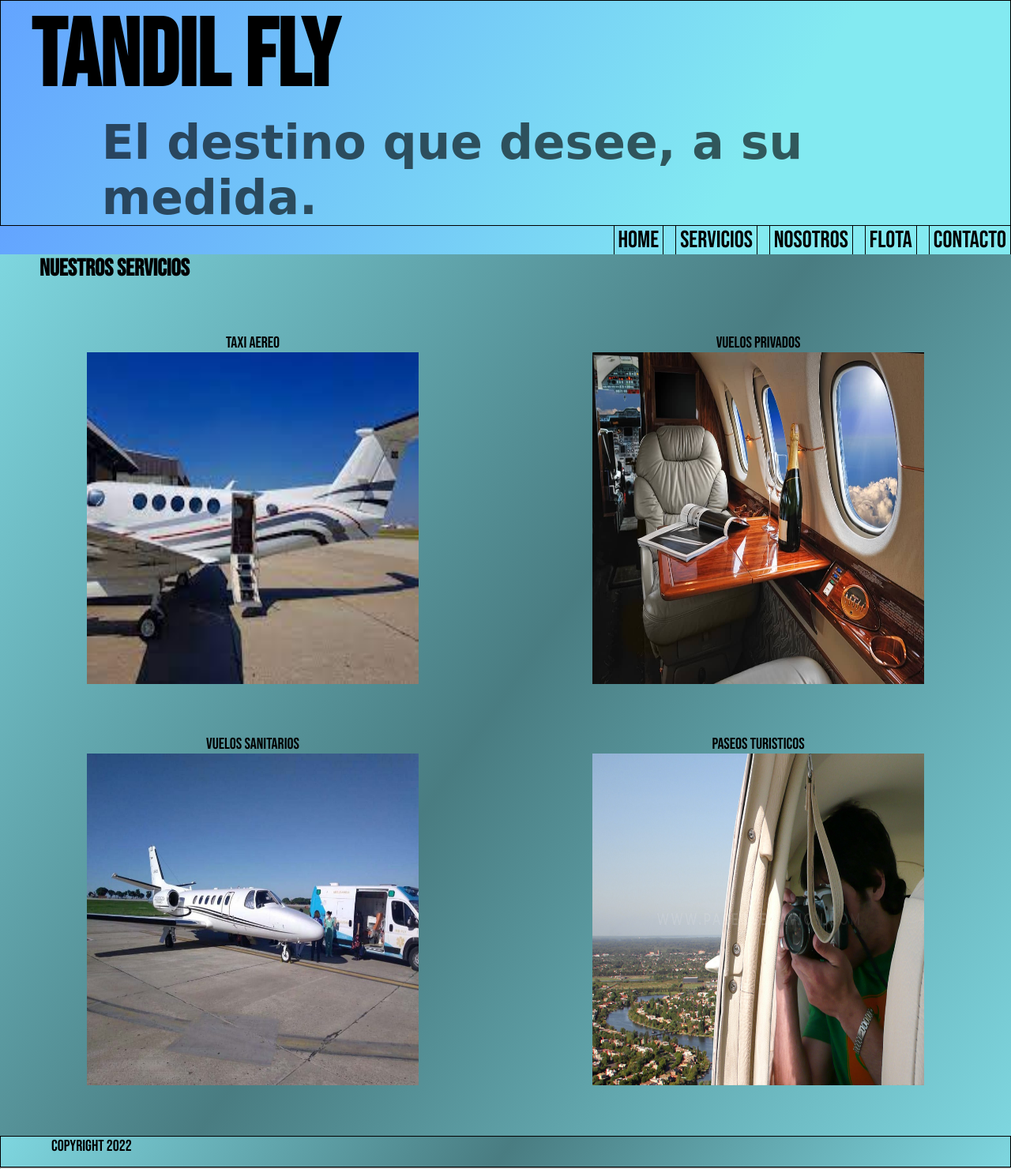
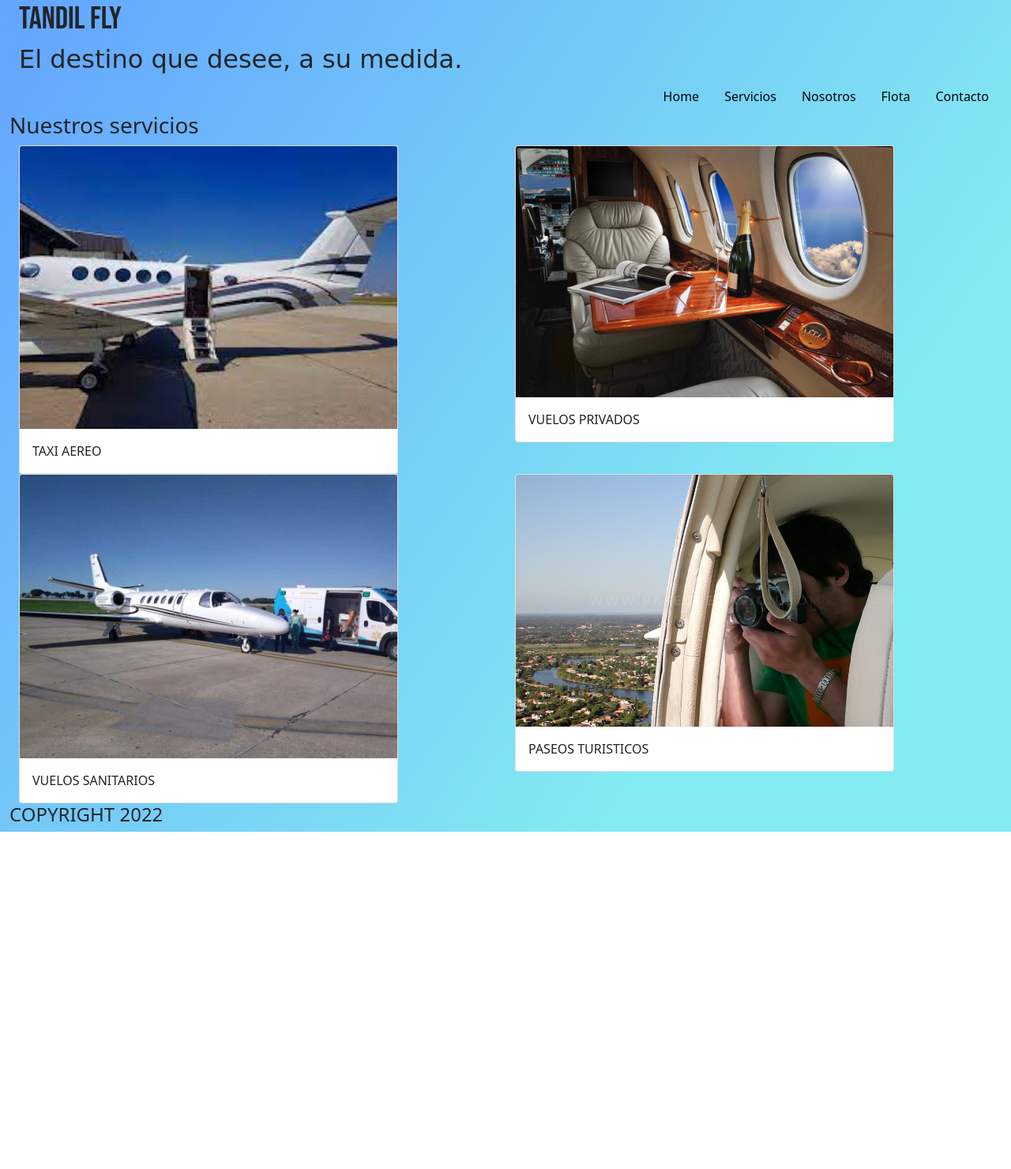
Before and after one commit to Roloo79/tandilfly, a plain HTML site: page paginas/servicios.html in a window 1280 px wide. Shown: the whole page at 79% size. After the commit the page ends 1053 px from the top, so only its background shows below. Drawn offline with nearby package versions, Linux system fonts and the light colour scheme; a web font is replaced by a local one.

Commit message:
index y servicios hechos con bootstrap

```diff
--- a/paginas/servicios.html
+++ b/paginas/servicios.html
@@ -1,59 +1,91 @@
 <!DOCTYPE html>
-<html>
-
+<html lang="en">
 <head>
-    <link rel="stylesheet" href="../estilos/style.css">
+    <meta charset="UTF-8">
+    <meta http-equiv="X-UA-Compatible" content="IE=edge">
+    <meta name="viewport" content="width=device-width, initial-scale=1.0">
+    <link rel="stylesheet" href="../css/bootstrap.css">
     <link rel="shortcut icon" href= "../img/icono.png">
     <link rel="stylesheet"
     href="https://cdnjs.cloudflare.com/ajax/libs/animate.css/4.1.1/animate.min.css"
     />
-    <meta name="viewport" content="width=device-width, initial-scale=1.0">
     <title>Servicios</title>
-
 </head>
-
-<body id="gridHome">
-    <header class="border">
-        <h1 class="propiedadesMarca">Tandil Fly </h1>
-        <h2 class="animate__animated animate__fadeInRight">El destino que desee, a su medida.</h2>
-    </header>
-        <nav class="navServicios">
-            <div class="divNavTablet"><a href="../index.html">Home</a></div>
-            <div class="divNavTablet"><a href="servicios.html">Servicios</a></div>
-            <div class="divNavTablet"><a href="quienes-somos.html">Nosotros</a></div>
-            <div class="divNavTablet"><a href="flota.html">Flota</a></div>
-            <div class="divNavTablet"><a href="contacto.html">Contacto</a></div>
+<body>
+    <div class="container-fluid">
+        <header>
+            <div class="container-fluid">
+                <h1>Tandil Fly </h1>
+                <h2 class="animate__animated animate__fadeInRight">El destino que desee, a su medida.</h2>
+            </div>
+        </header>
+        <nav>
+        <ul class="nav justify-content-end">
+            <li class="nav-item">
+                <a class="nav-link" href="../index.html">Home</a>
+              </li>
+            <li class="nav-item">
+              <a class="nav-link" href="servicios.html">Servicios</a>
+            </li>
+            <li class="nav-item">
+              <a class="nav-link" href="quienes-somos.html">Nosotros</a>
+            </li>
+            <li class="nav-item">
+                <a class="nav-link" href="flota.html">Flota</a>
+              </li>
+            <li class="nav-item">
+                <a class="nav-link" href="contacto.html">Contacto</a>
+              </li>
+          </ul>
         </nav>
-
-    <main class="mainServicios">
-        <h3 class="nuestrosServicios">Nuestros servicios</h3>
-
-                <span>
-                    <div class="div1">
-                    Taxi aereo
-                    <img src="../img/taxi.jpg" class="taxiAereo">
+        <main>
+            <h3>Nuestros servicios</h3>
+            <div class="container-fluid">
+                <div class="row">
+                  <div class="col">
+                    <div class="card" style="width: 30rem;">
+                        <img src="../img/taxi.jpg" class="card-img-top" alt="taxi">
+                        <div class="card-body">
+                          <p class="card-text">TAXI AEREO</p>
+                        </div>
+                  </div>
+                  </div>
+                  <div class="col">
+                    <div class="card" style="width: 30rem;">
+                        <img src="../img/privado.jpg" class="card-img-top" alt="taxi">
+                        <div class="card-body">
+                          <p class="card-text">VUELOS PRIVADOS</p>
+                        </div>
+                  </div>
                 </div>
-                <div class="div3">
-                    Vuelos privados
-                    <img src="../img/privado.jpg" class="vuelosPrivados">
+              </div>
+            </div>
+            <div class="container-fluid">
+                <div class="row">
+                  <div class="col">
+                    <div class="card" style="width: 30rem;">
+                        <img src="../img/sanitario.jpg" class="card-img-top" alt="taxi">
+                        <div class="card-body">
+                          <p class="card-text">VUELOS SANITARIOS</p>
+                        </div>
+                  </div>
+                  </div>
+                  <div class="col">
+                    <div class="card" style="width: 30rem;">
+                        <img src="../img/turistico.jpg" class="card-img-top" alt="taxi">
+                        <div class="card-body">
+                          <p class="card-text">PASEOS TURISTICOS</p>
+                        </div>
+                  </div>
                 </div>
-                </span>
-                <span>
-                <div class="div2">
-                    Vuelos sanitarios
-                    <img src="../img/sanitario.jpg" class="vueloSanitario">
-                </div>
-                <div class="div4">
-                    Paseos turisticos
-                    <img src="../img/turistico.jpg" class="paseosTuristicos">
-                </div>
-                </span>
-
-    </main>
-        <hr>
-
-    <footer class="border">Copyright 2022</footer>
-
+              </div>
+            </div>
+          </main>
+    </div>
+    <footer>
+      <div class="container-fluid">
+          <h4>COPYRIGHT 2022</h4>
+      </div>
+  </footer>
 </body>
-
 </html>
```
Also changed, not shown: index.html (+1 -1 lines), css/bootstrap.css.
